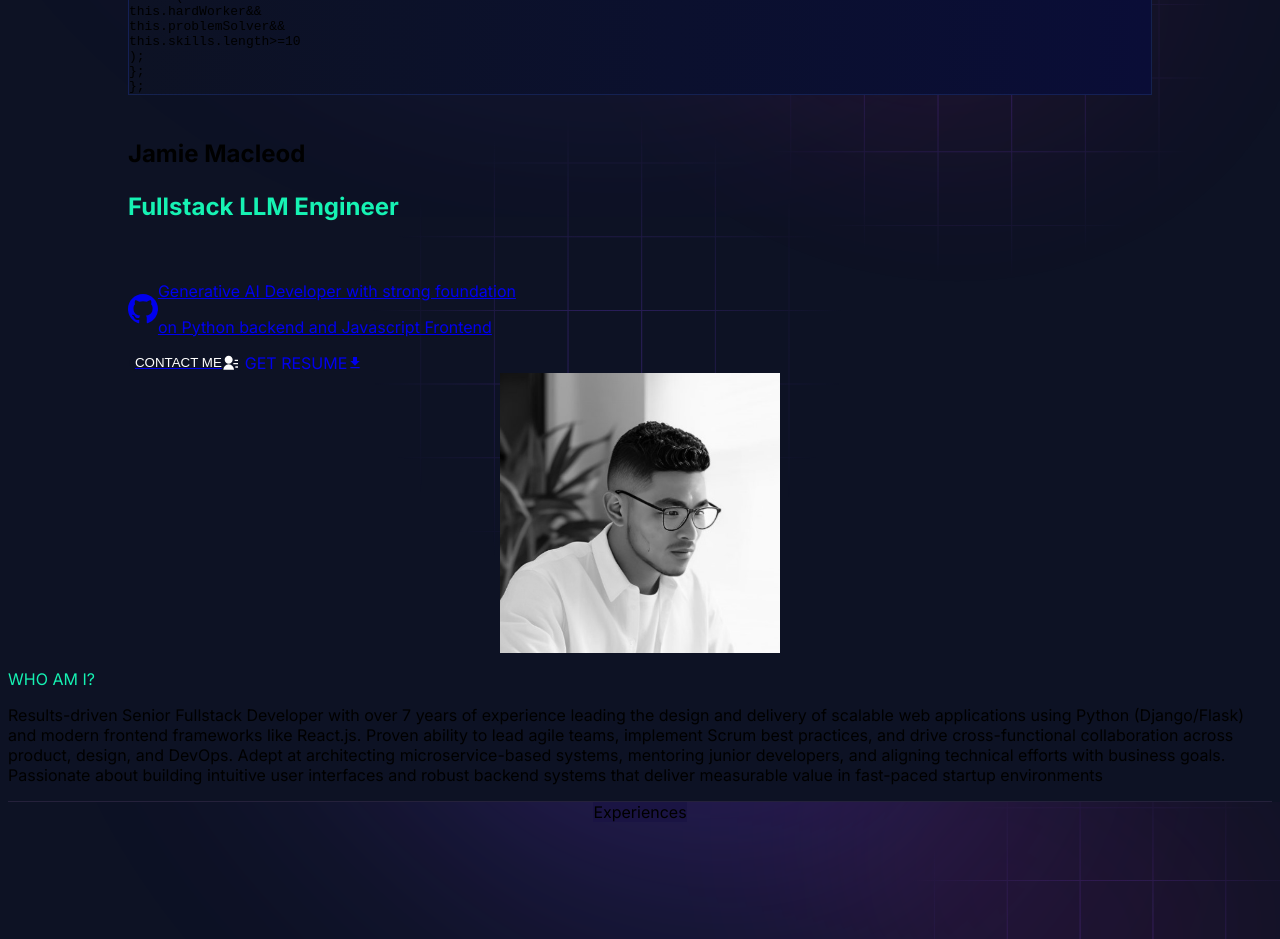
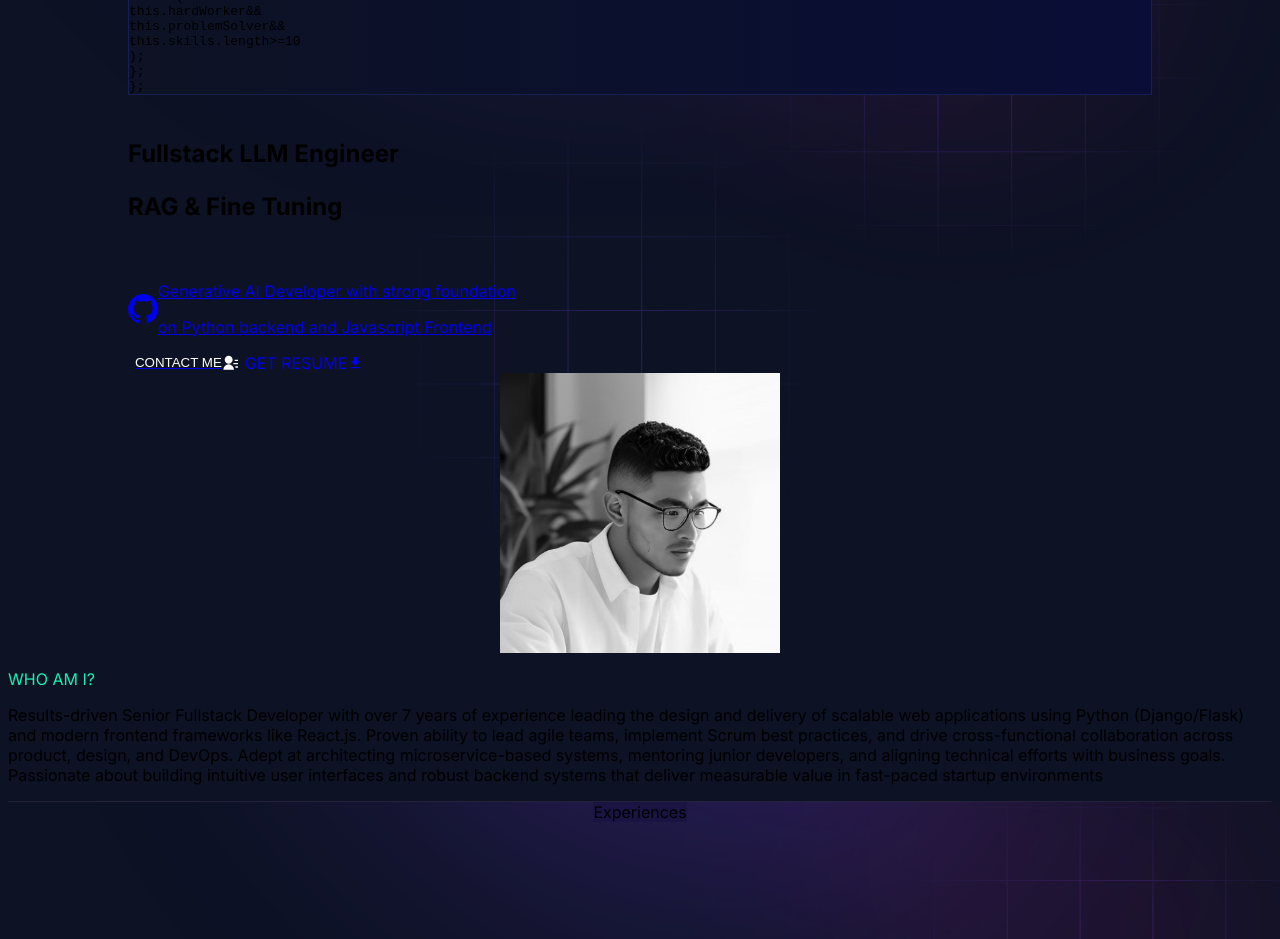
Before and after one commit to vierdev/portfolio, a Next.js app: page / in a window 1280 px wide. Shown: the part 960-1899 px from the top of the page. Built offline with nearby package versions, Linux system fonts and the light colour scheme.

Commit message:
fix: Title change

```diff
--- a/app/components/homepage/hero-section/index.jsx
+++ b/app/components/homepage/hero-section/index.jsx
@@ -23,8 +23,8 @@ function HeroSection() {
       <div className="grid grid-cols-1 items-start lg:grid-cols-2 lg:gap-12 gap-y-8">
         <div className="order-2 lg:order-1 flex flex-col items-start justify-center p-2 pb-20 md:pb-10 lg:pt-10">
           <h1 className="text-3xl font-bold leading-10 text-white md:font-extrabold lg:text-[2.6rem] lg:leading-[3.5rem]">
-            <p className=" text-pink-500">{personalData.name}</p>
-            <p className=" text-[#16f2b3]">{personalData.designation}</p>
+            <p className=" text-pink-500">{personalData.designation}</p>
+            <p className=" text-pink-500">RAG & Fine Tuning</p>
           </h1>
 
           <div className="my-12 flex items-center gap-5">
```
